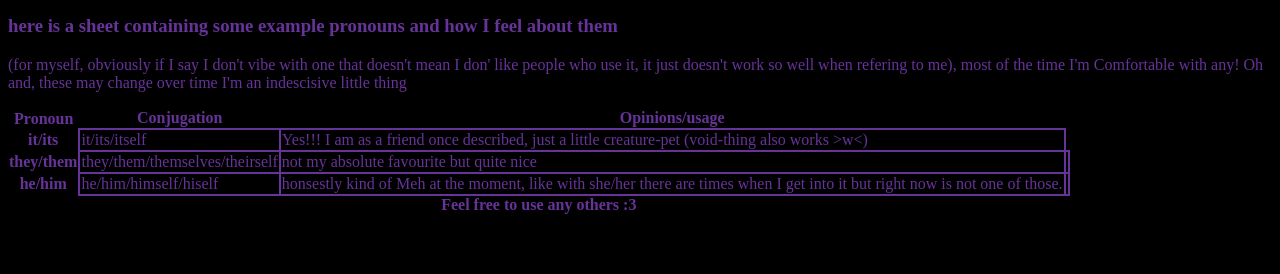
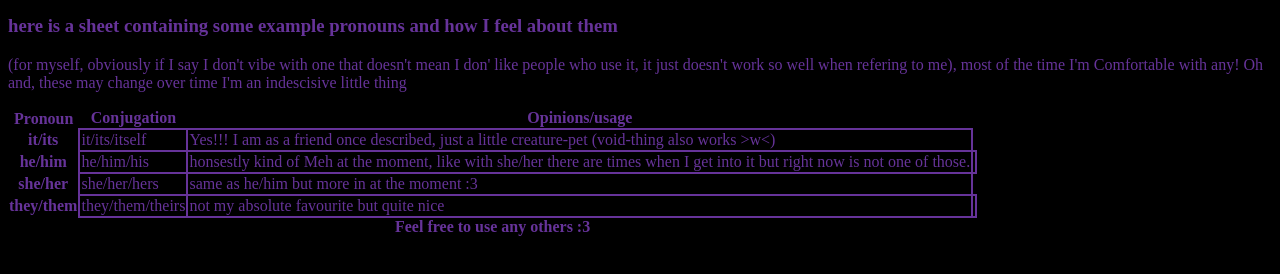
Before and after one commit to Raven842/website-feathered-wolf, a plain HTML site: page site-files/index.html in a window 1280 px wide. Shown: the part 356-630 px from the top of the page. Drawn offline with Linux system fonts and the light colour scheme.

Commit message:
added new pronoun row

```diff
--- a/site-files/index.html
+++ b/site-files/index.html
@@ -49,13 +49,19 @@
         <td> Yes!!! I am as a friend once described, just a little creature-pet (void-thing also works >w<)</td>
       </tr>
       <tr>
+        <th scope="row"> he/him </th>
+        <td> he/him/his </td>
+        <td> honsestly kind of Meh at the moment, like with she/her there are times when I get into it but right now is not one of those. <td>
+      </tr>
+      <tr>
+        <th scope="row"> she/her </th>
+        <td> she/her/hers </td>
+        <td> same as he/him but more in at the moment :3 </td>
+      </tr>
+      <tr>
         <th scope="row"> they/them </th>
-        <td> they/them/themselves/theirself </td>
+        <td> they/them/theirs </td>
         <td> not my absolute favourite but quite nice <td>
-      </tr>
-      <th scope="row"> he/him </th>
-      <td> he/him/himself/hiself </td>
-      <td> honsestly kind of Meh at the moment, like with she/her there are times when I get into it but right now is not one of those. <td>
       </tr>
      </tbody>
     </table>
```
